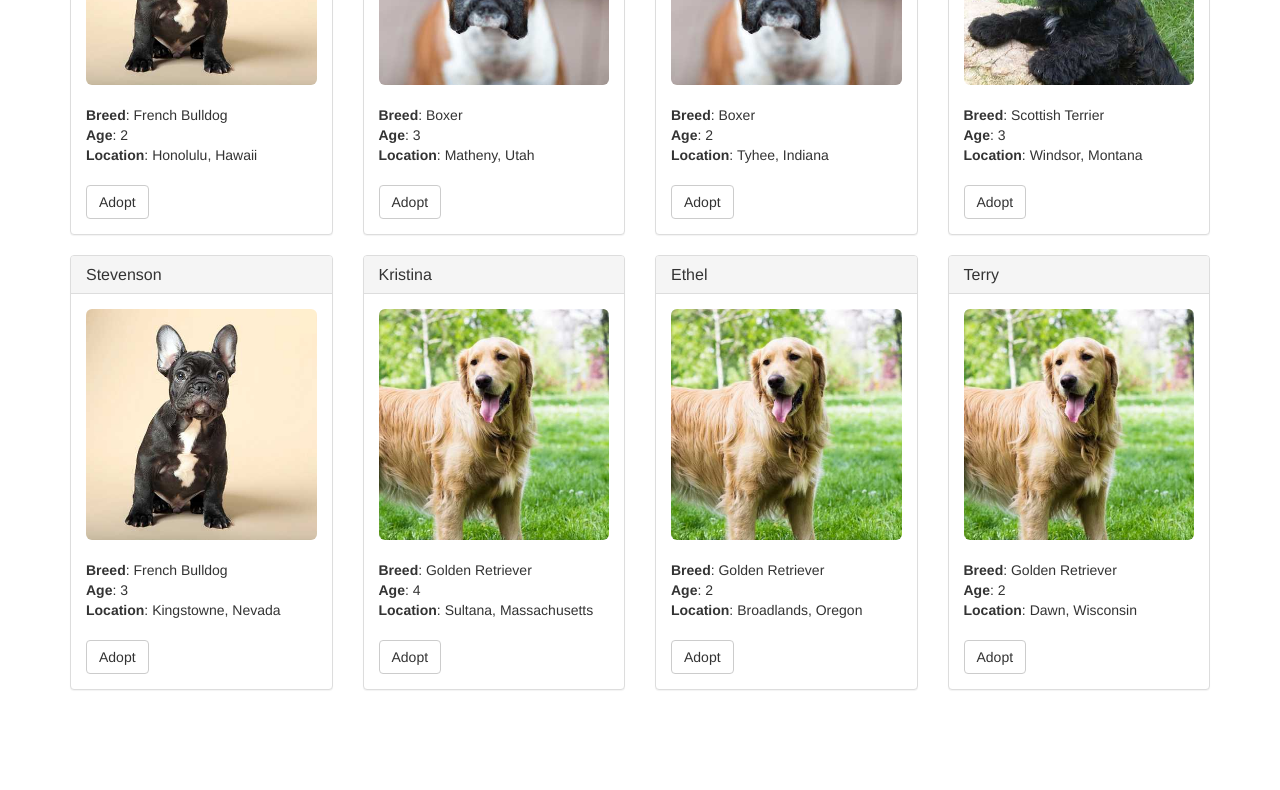
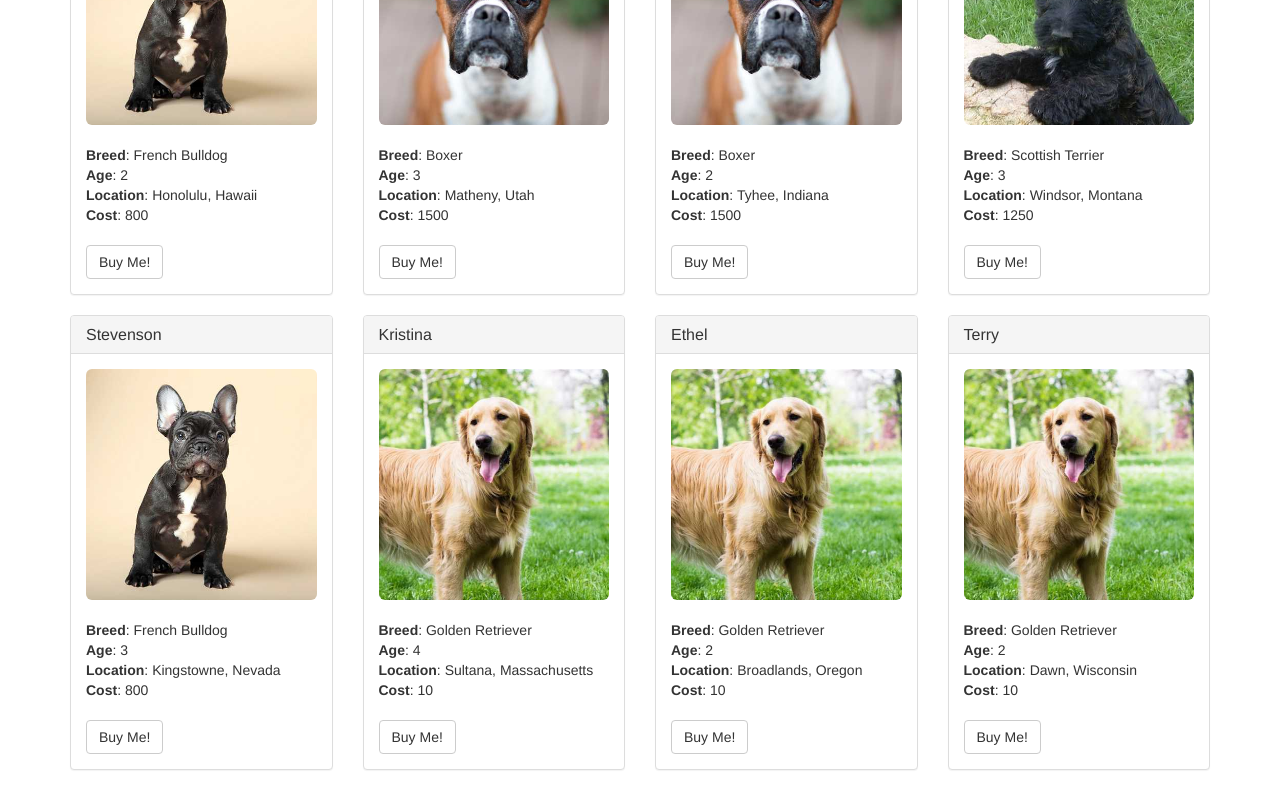
Before and after one commit to dcallif/Pet-Shop, a website: page src/index.html in a window 1280 px wide. Shown: the part 1231-2021 px from the top of the page. Before the commit the page ends 1941 px from the top, so only its background shows below. Drawn offline with nearby package versions, Linux system fonts and the light colour scheme; no server answers.

Commit message:
Added prices to dogs. Need to add validation on price

```diff
--- a/src/index.html
+++ b/src/index.html
@@ -21,7 +21,7 @@
     <div class="container">
       <div class="row">
         <div class="col-xs-12 col-sm-8 col-sm-push-2">
-          <h1 class="text-center">Pete's Pet Shop</h1>
+          <h1 class="text-center">Daniel's Dog Emporium</h1>
           <hr/>
           <br/>
         </div>
@@ -43,8 +43,9 @@
             <br/><br/>
             <strong>Breed</strong>: <span class="pet-breed">Golden Retriever</span><br/>
             <strong>Age</strong>: <span class="pet-age">3</span><br/>
-            <strong>Location</strong>: <span class="pet-location">Warren, MI</span><br/><br/>
-            <button class="btn btn-default btn-adopt" type="button" data-id="0">Adopt</button>
+            <strong>Location</strong>: <span class="pet-location">Warren, MI</span><br/>
+            <strong>Cost</strong>: <span class="pet-cost">10000</span><br/><br/>
+            <button class="btn btn-default btn-adopt" type="button" data-id="0">Buy Me!</button>
           </div>
         </div>
       </div>
--- a/src/js/app.js
+++ b/src/js/app.js
@@ -14,6 +14,7 @@ App = {
         petTemplate.find('.pet-breed').text(data[i].breed);
         petTemplate.find('.pet-age').text(data[i].age);
         petTemplate.find('.pet-location').text(data[i].location);
+        petTemplate.find('.pet-cost').text(data[i].cost);
         petTemplate.find('.btn-adopt').attr('data-id', data[i].id);
 
         petsRow.append(petTemplate.html());
--- a/src/pets.json
+++ b/src/pets.json
@@ -5,7 +5,8 @@
     "picture": "images/scottish-terrier.jpeg",
     "age": 3,
     "breed": "Scottish Terrier",
-    "location": "Lisco, Alabama"
+    "location": "Lisco, Alabama",
+    "cost": 1000
   },
   {
     "id": 1,
@@ -13,7 +14,8 @@
     "picture": "images/scottish-terrier.jpeg",
     "age": 3,
     "breed": "Scottish Terrier",
-    "location": "Tooleville, West Virginia"
+    "location": "Tooleville, West Virginia",
+    "cost": 1000
   },
   {
     "id": 2,
@@ -21,7 +23,8 @@
     "picture": "images/french-bulldog.jpeg",
     "age": 2,
     "breed": "French Bulldog",
-    "location": "Freeburn, Idaho"
+    "location": "Freeburn, Idaho",
+    "cost": 800
   },
   {
     "id": 3,
@@ -29,7 +32,8 @@
     "picture": "images/boxer.jpeg",
     "age": 2,
     "breed": "Boxer",
-    "location": "Camas, Pennsylvania"
+    "location": "Camas, Pennsylvania",
+    "cost": 1500
   },
   {
     "id": 4,
@@ -37,7 +41,8 @@
     "picture": "images/french-bulldog.jpeg",
     "age": 2,
     "breed": "French Bulldog",
-    "location": "Gerber, South Dakota"
+    "location": "Gerber, South Dakota",
+    "cost": 800
   },
   {
     "id": 5,
@@ -45,7 +50,8 @@
     "picture": "images/french-bulldog.jpeg",
     "age": 3,
     "breed": "French Bulldog",
-    "location": "Innsbrook, Illinois"
+    "location": "Innsbrook, Illinois",
+    "cost": 800
   },
   {
     "id": 6,
@@ -53,7 +59,8 @@
     "picture": "images/golden-retriever.jpeg",
     "age": 3,
     "breed": "Golden Retriever",
-    "location": "Soudan, Louisiana"
+    "location": "Soudan, Louisiana",
+    "cost": 10
   },
   {
     "id": 7,
@@ -61,7 +68,8 @@
     "picture": "images/golden-retriever.jpeg",
     "age": 3,
     "breed": "Golden Retriever",
-    "location": "Jacksonwald, Palau"
+    "location": "Jacksonwald, Palau",
+    "cost": 10
   },
   {
     "id": 8,
@@ -69,7 +77,8 @@
     "picture": "images/french-bulldog.jpeg",
     "age": 2,
     "breed": "French Bulldog",
-    "location": "Honolulu, Hawaii"
+    "location": "Honolulu, Hawaii",
+    "cost": 800
   },
   {
     "id": 9,
@@ -77,7 +86,8 @@
     "picture": "images/boxer.jpeg",
     "age": 3,
     "breed": "Boxer",
-    "location": "Matheny, Utah"
+    "location": "Matheny, Utah",
+    "cost": 1500
   },
   {
     "id": 10,
@@ -85,7 +95,8 @@
     "picture": "images/boxer.jpeg",
     "age": 2,
     "breed": "Boxer",
-    "location": "Tyhee, Indiana"
+    "location": "Tyhee, Indiana",
+    "cost": 1500
   },
   {
     "id": 11,
@@ -93,7 +104,8 @@
     "picture": "images/scottish-terrier.jpeg",
     "age": 3,
     "breed": "Scottish Terrier",
-    "location": "Windsor, Montana"
+    "location": "Windsor, Montana",
+    "cost": 1250
   },
   {
     "id": 12,
@@ -101,7 +113,8 @@
     "picture": "images/french-bulldog.jpeg",
     "age": 3,
     "breed": "French Bulldog",
-    "location": "Kingstowne, Nevada"
+    "location": "Kingstowne, Nevada",
+    "cost": 800
   },
   {
     "id": 13,
@@ -109,7 +122,8 @@
     "picture": "images/golden-retriever.jpeg",
     "age": 4,
     "breed": "Golden Retriever",
-    "location": "Sultana, Massachusetts"
+    "location": "Sultana, Massachusetts",
+    "cost": 10
   },
   {
     "id": 14,
@@ -117,7 +131,8 @@
     "picture": "images/golden-retriever.jpeg",
     "age": 2,
     "breed": "Golden Retriever",
-    "location": "Broadlands, Oregon"
+    "location": "Broadlands, Oregon",
+    "cost": 10
   },
   {
     "id": 15,
@@ -125,6 +140,7 @@
     "picture": "images/golden-retriever.jpeg",
     "age": 2,
     "breed": "Golden Retriever",
-    "location": "Dawn, Wisconsin"
+    "location": "Dawn, Wisconsin",
+    "cost": 10
   }
 ]
```
